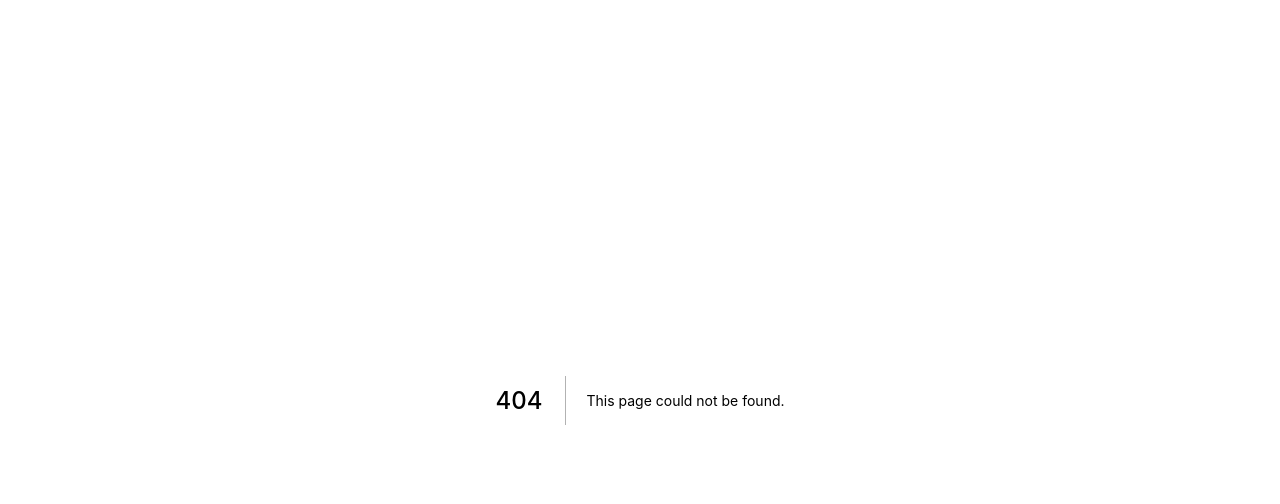
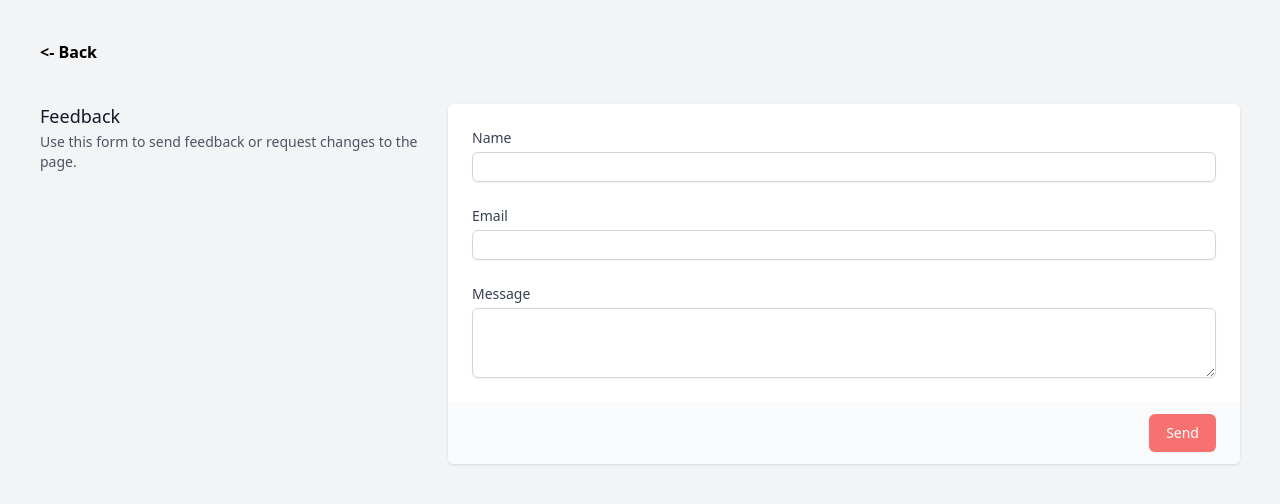
Before and after one commit to valtism/climb-tags, a Next.js app: page /contact in a window 1280 px wide. Before the commit this address had no page. Shown: the top 504 px of the page. Built offline with nearby package versions, Linux system fonts and the light colour scheme.

Commit message:
Add feedback page

```diff
--- a/components/MadeBy.tsx
+++ b/components/MadeBy.tsx
@@ -1,7 +1,7 @@
 export function MadeBy() {
   return (
-    <div className="flex justify-end space-x-1 p-2">
-      <span className="text-gray-500">Made by</span>
+    <div className="flex space-x-1 p-2">
+      <span className="text-gray-600">Made by</span>
       <a
         href="https://github.com/valtism/climb-tags"
         className="bg-gradient-to-r from-pink-400 via-purple-500 to-pink-400 bg-clip-text text-transparent drop-shadow filter"
--- /dev/null
+++ b/pages/contact.tsx
@@ -0,0 +1,15 @@
+import Link from "next/link";
+import { FeedbackForm } from "../components/FeedbackForm";
+
+export default function Contact() {
+  return (
+    <div className="p-10 bg-gray-100 min-h-screen">
+      <div className="mb-10">
+        <Link href={"/"}>
+          <a className="text-md font-bold">{"<- Back"}</a>
+        </Link>
+      </div>
+      <FeedbackForm />
+    </div>
+  );
+}
--- a/pages/index.tsx
+++ b/pages/index.tsx
@@ -1,7 +1,7 @@
 import type { NextPage } from "next";
 import Head from "next/head";
+import Link from "next/link";
 import Creator from "../components/Creator";
-import { FeedbackForm } from "../components/FeedbackForm";
 import { MadeBy } from "../components/MadeBy";
 
 const Home: NextPage = () => {
@@ -11,18 +11,16 @@ const Home: NextPage = () => {
         <title>Climb Tag Creator</title>
       </Head>
       <div className="flex min-h-screen flex-col font-Ubuntu selection:bg-rose-200">
+        <header className="flex items-center justify-between px-6 bg-gray-100 print:hidden mb-10">
+          <MadeBy />
+          <Link href={"/contact"}>
+            <a className="text-gray-600 hover:text-gray-900">Contact me</a>
+          </Link>
+        </header>
         <div className="mx-auto space-y-14 pt-6">
           <Creator />
           <Creator />
         </div>
-        <footer className="bg-gray-100 print:hidden mt-10">
-          <div className="mx-auto max-w-4xl py-10">
-            <FeedbackForm />
-          </div>
-          <div className="mx-4">
-            <MadeBy />
-          </div>
-        </footer>
       </div>
     </>
   );
```
